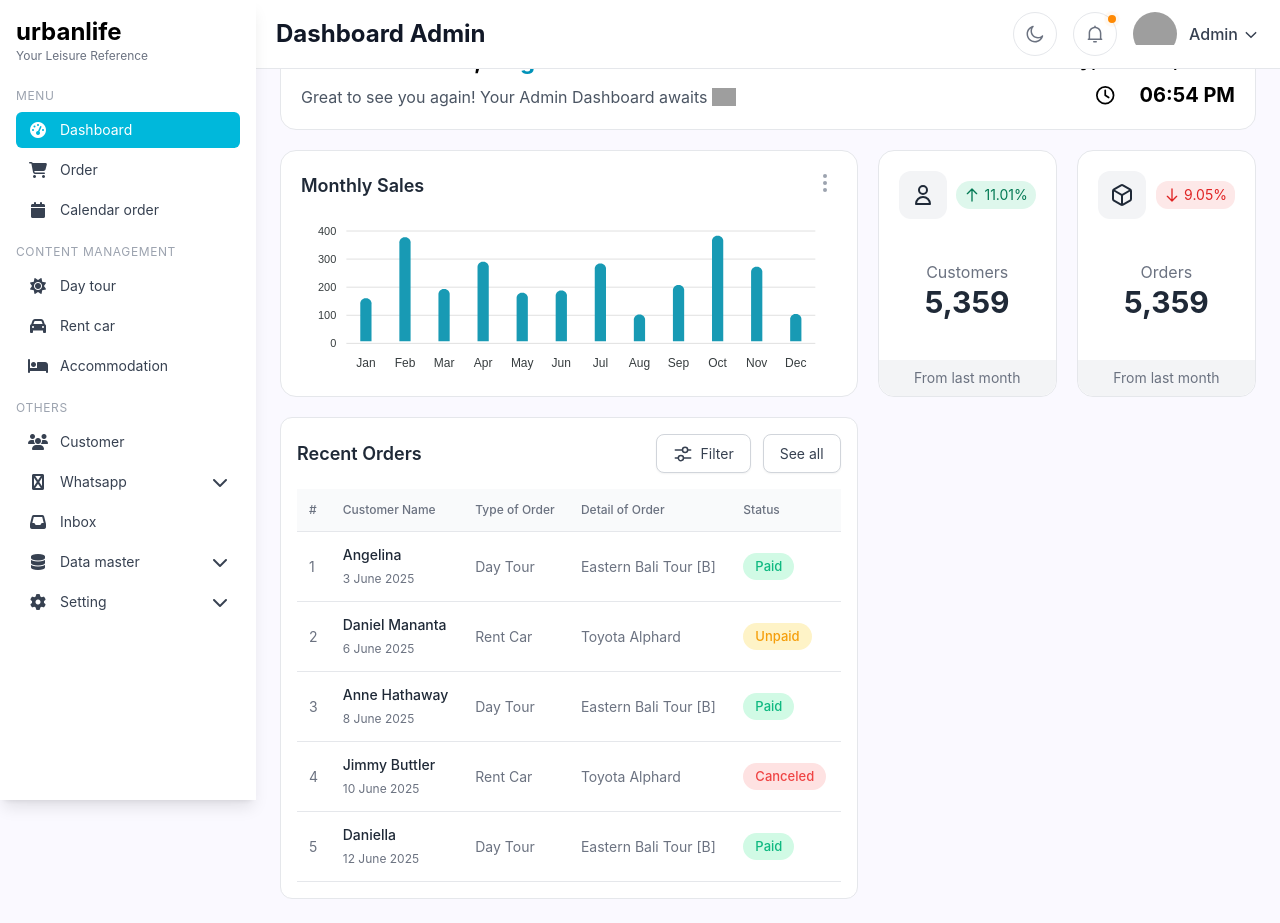
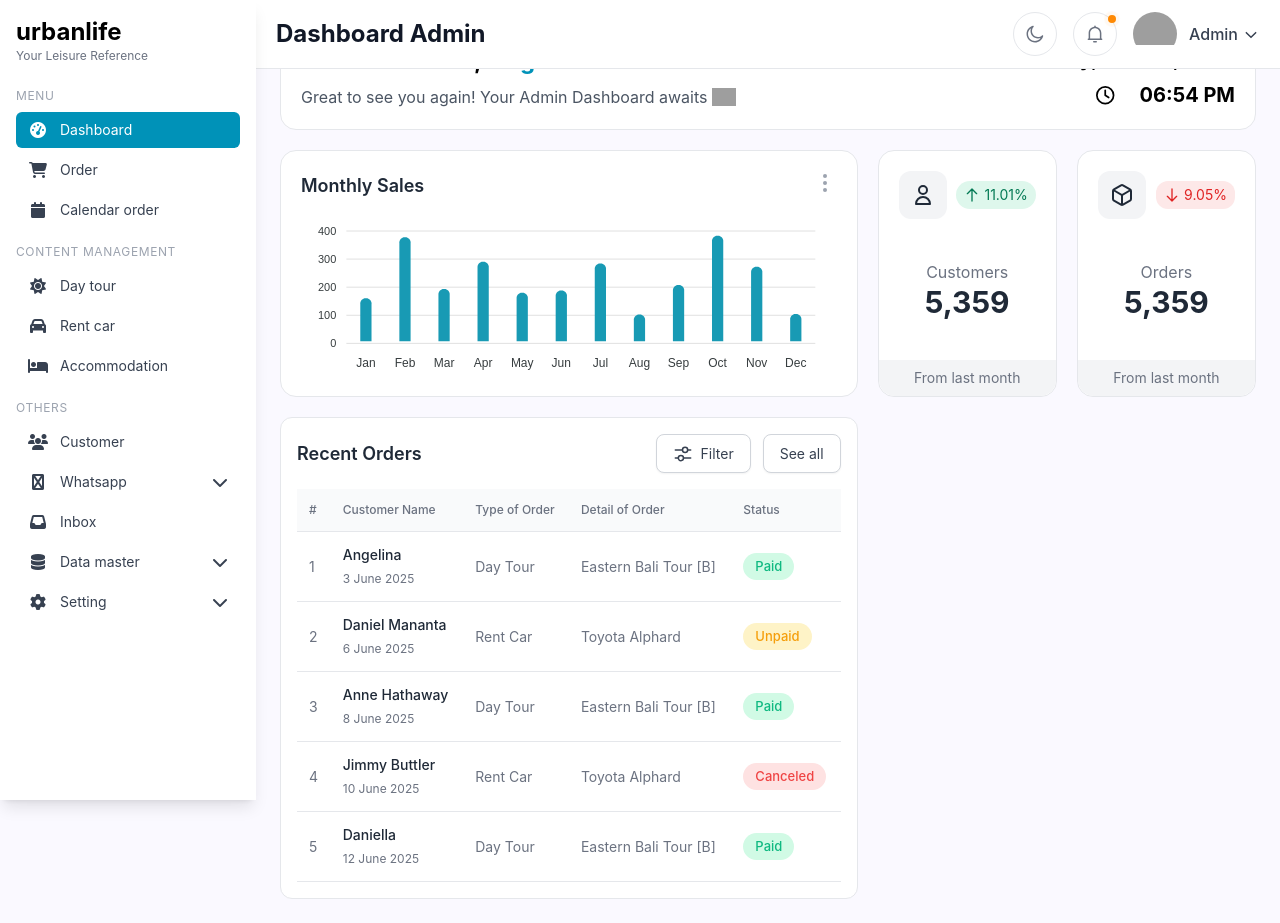
Before and after one commit to myreds12/urbanlife-frontend, a React (Vite) app in the folder urbanlife-frontend/: page /admin/dashboard in a window 1280 px wide. Built offline with nearby package versions, Linux system fonts and the light colour scheme; grey boxes are pictures that could not be loaded.

Commit message:
Sidebar3.1

```diff
--- a/urbanlife-frontend/src/components/AdminDashboard/SideBar/SidebarExpandableItem.tsx
+++ b/urbanlife-frontend/src/components/AdminDashboard/SideBar/SidebarExpandableItem.tsx
@@ -14,7 +14,7 @@ const SidebarExpandableItem = ({ item }: { item: any }) => {
       <button
         onClick={toggle}
         className={`flex items-center w-full px-3 py-2 rounded-md transition-colors group ${
-          open || isAnyChildActive ? "bg-cyan-500 text-white" : "text-gray-700 hover:bg-gray-100"
+          open || isAnyChildActive ? "bg-cyan-600 text-white" : "text-gray-700 hover:bg-gray-100"
         }`}
       >
         <i className={`fas ${item.icon} mr-3 w-5 text-center`}></i>
@@ -32,7 +32,7 @@ const SidebarExpandableItem = ({ item }: { item: any }) => {
               to={subItem.path}
               className={`block text-sm rounded-md px-3 py-1 transition-colors ${
                 isActive(subItem.path)
-                  ? "bg-cyan-500 text-white"
+                  ? "bg-cyan-600 text-white"
                   : "text-gray-600 hover:bg-gray-100"
               }`}
             >
--- a/urbanlife-frontend/src/components/AdminDashboard/SideBar/SidebarItem.tsx
+++ b/urbanlife-frontend/src/components/AdminDashboard/SideBar/SidebarItem.tsx
@@ -9,7 +9,7 @@ const SidebarItem = ({ item }: { item: { icon: string; name: string; path: strin
       <Link
         to={item.path}
         className={`flex items-center px-3 py-2 rounded-md transition-colors group ${
-          isActive ? "bg-cyan-500 text-white" : "text-gray-700 hover:bg-gray-100"
+          isActive ? "bg-cyan-600 text-white" : "text-gray-700 hover:bg-gray-100"
         }`}
       >
         <i className={`fas ${item.icon} mr-3 w-5 text-center`}></i>
```
